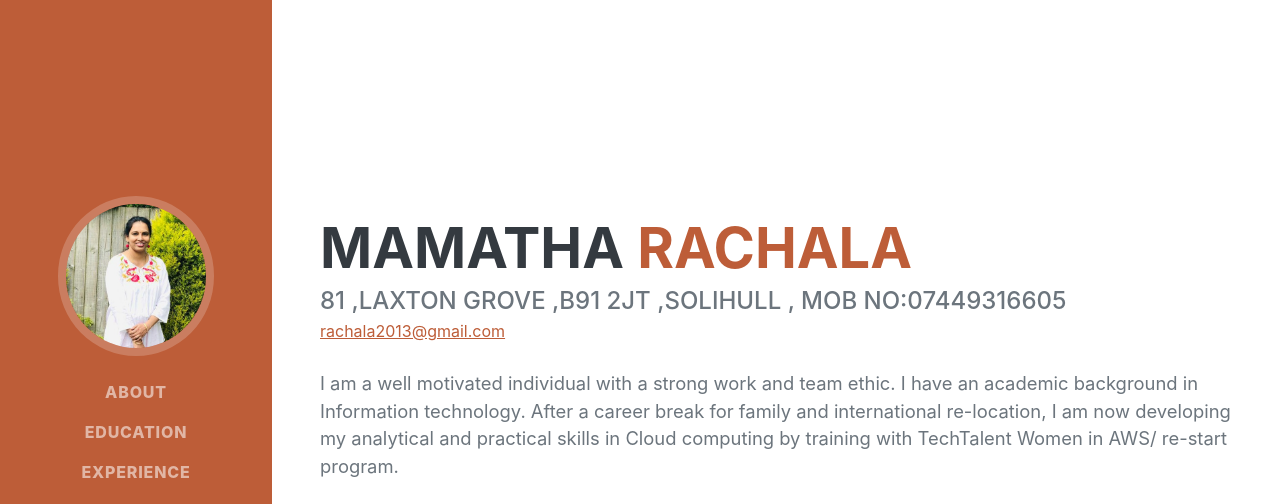
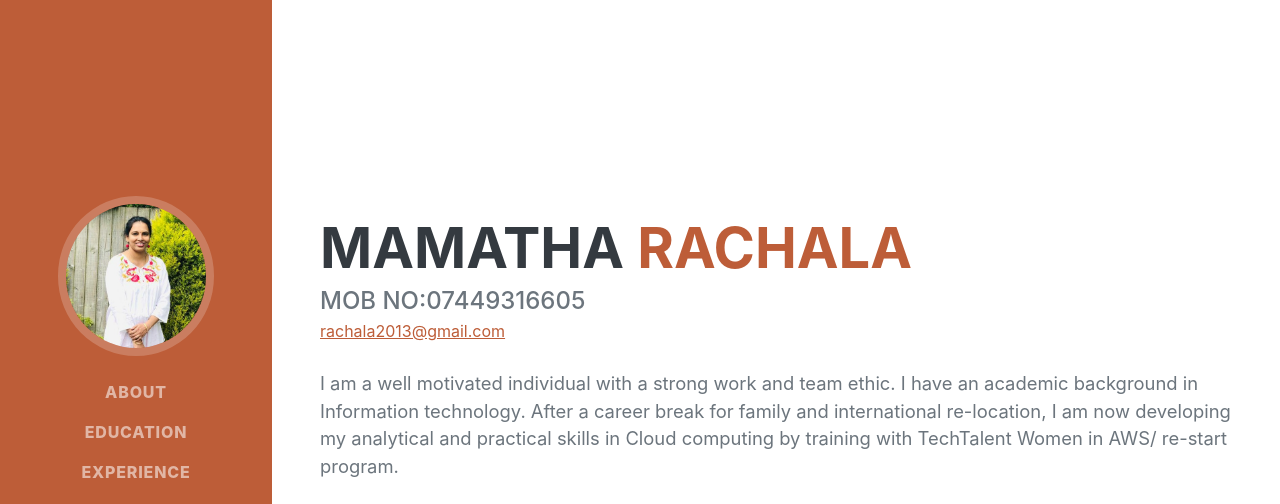
Before and after one commit to MamathaRachala/MamathaRachala.github.io, a plain HTML site: page index.html in a window 1280 px wide. Shown: the top 504 px of the page. Drawn offline with nearby package versions, Linux system fonts and the light colour scheme; a web font is replaced by a local one.

Commit message:
Update index.html

```diff
--- a/index.html
+++ b/index.html
@@ -44,7 +44,7 @@
                         <span class="text-primary">Rachala</span>
                     </h2>
                     <div class="subheading md=5">
-                        81 ,Laxton Grove ,B91 2JT ,Solihull , Mob no:07449316605
+                       <!-- 81 ,Laxton Grove ,B91 2JT ,Solihull ,--> Mob no:07449316605
                     </div>
                     <a href="rachala2013@gmail.com">rachala2013@gmail.com</a>
                     <p class="lead mb-5"><br>I am a well motivated individual with a strong work and team ethic. I have an academic background in Information technology. After a career break for family and international re-location, I am now developing my analytical and practical skills in Cloud computing by training with TechTalent Women in AWS/ re-start program.</p>
```
